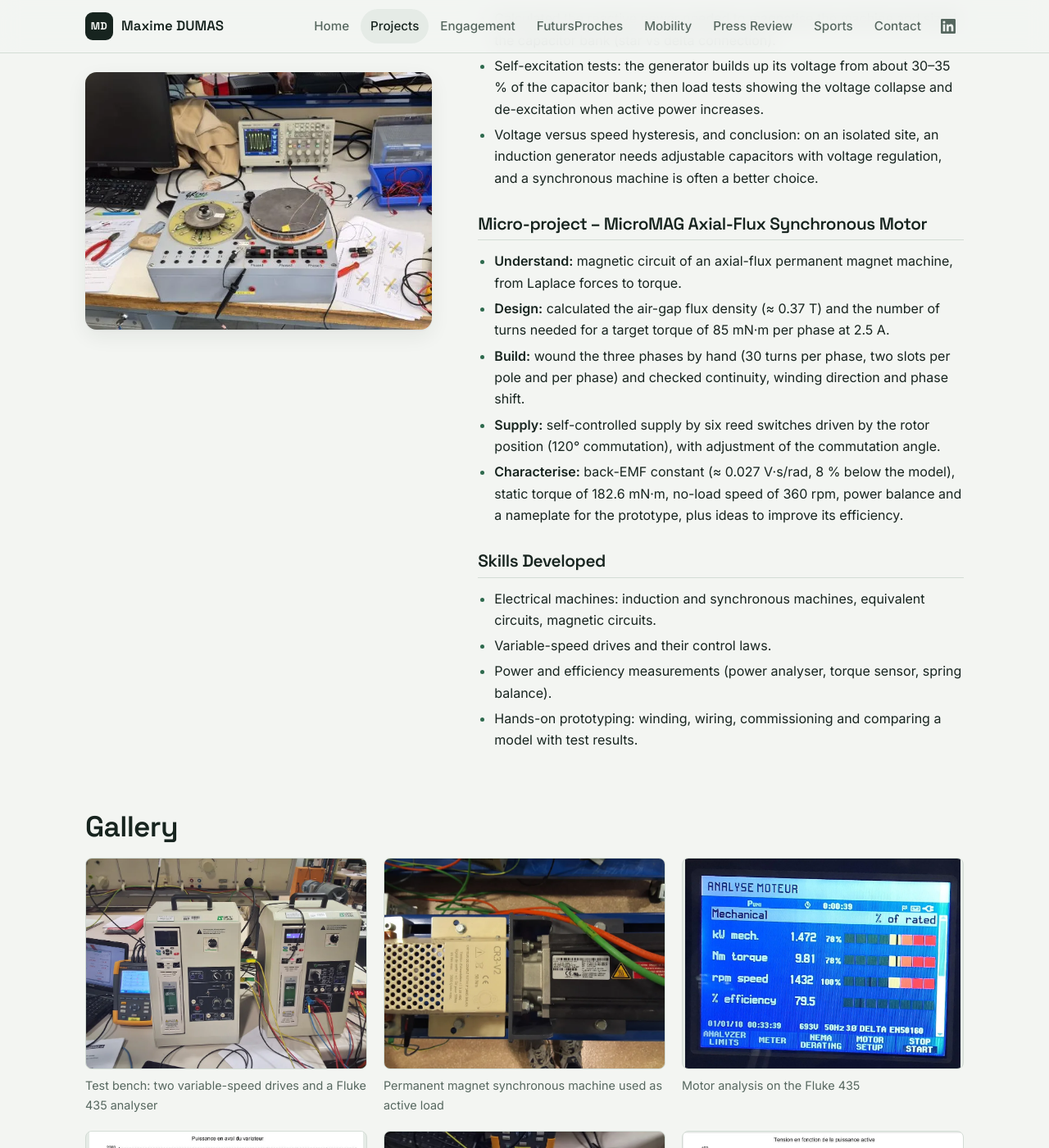
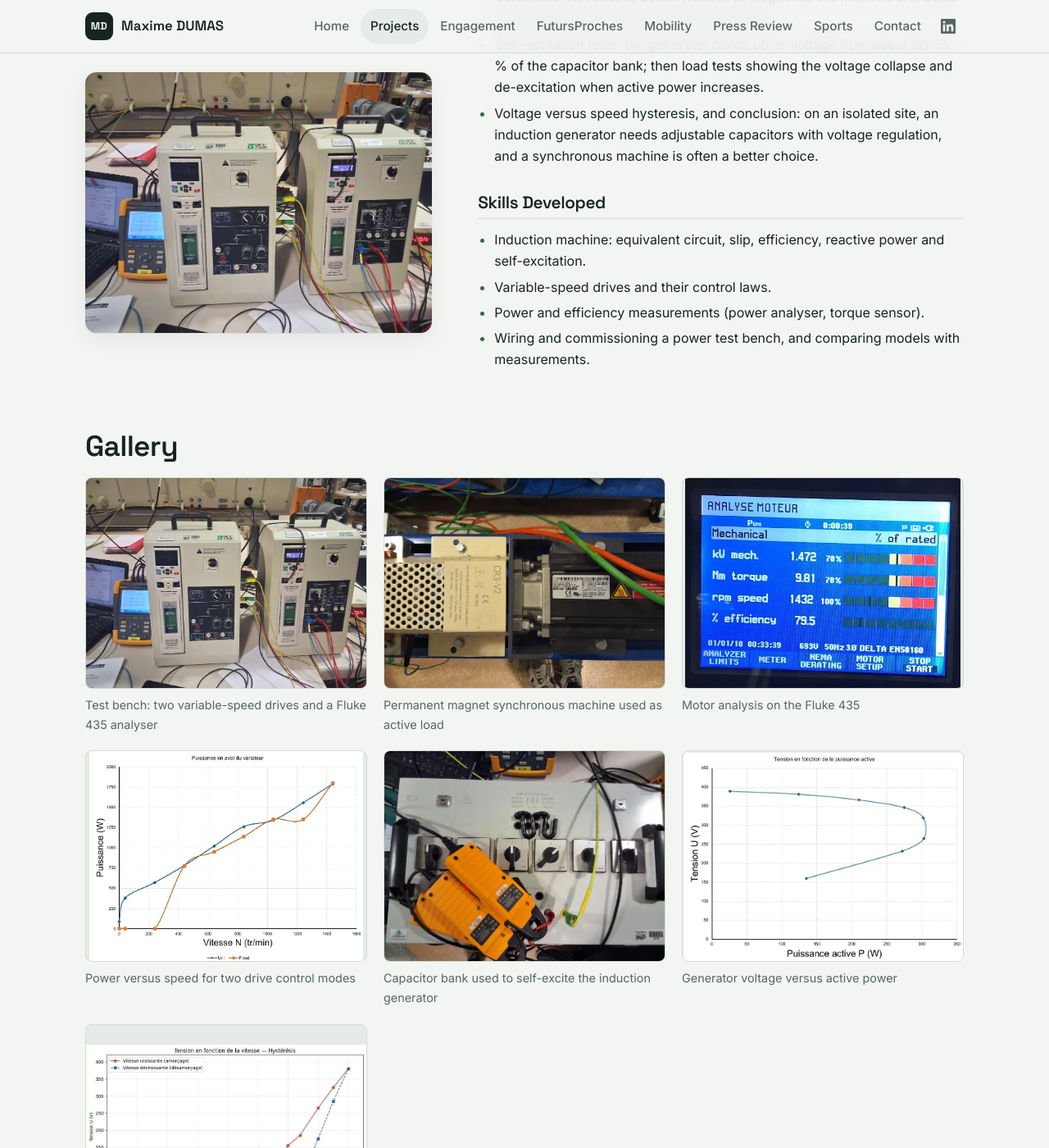
Before and after one commit to maximedumas46/e-portfolio, a Jekyll site: the page built from _projects/electrical-machines.md, in a window 1280 px wide and 1400 px high, scrolled down 1084 px. Shown: the whole window at 82% size. Built offline with Jekyll 4.4.1, drawn with Linux system fonts in a browser that asks for light colours; some of the changed text lies outside the part shown.

Commit message:
Projects: split MicroMAG into its own project
Co-Authored-By: Claude Opus 5.5 <noreply@anthropic.com>
Claude-Session: https://claude.ai/code/session_01F9CGk8SXw9pg3YX8VMkYqf

```diff
--- a/_projects/electrical-machines.md
+++ b/_projects/electrical-machines.md
@@ -1,15 +1,15 @@
 ---
-title: "Electrical Machines – Models and Prototype"
+title: "Machine Models – Induction Machine"
 order: 3
 year: "ENSEEIHT – 2A (2026)"
 location: "INP ENSEEIHT, Toulouse"
-type: "Lab work and micro-project (in progress)"
-summary: "Induction machine efficiency, variable-speed drive control laws and stand-alone induction generator, plus the design, winding and testing of an axial-flux synchronous motor (MicroMAG)."
+type: "Lab work (in progress)"
+summary: "Efficiency and variable-speed drive control laws of an induction motor, then the same machine used as a stand-alone generator with a capacitor bank."
 cover:
-  src: /assets/img/projects/machines/micromag-bench.webp
-  width: 593
-  height: 439
-  alt: "MicroMAG axial-flux motor test bench"
+  src: /assets/img/projects/machines/bench-drives.webp
+  width: 988
+  height: 741
+  alt: "Induction machine test bench with variable-speed drives"
 gallery:
   - src: /assets/img/projects/machines/bench-drives.webp
     width: 988
@@ -39,23 +39,14 @@ gallery:
     width: 889
     height: 540
     title: "Voltage versus speed: self-excitation hysteresis"
-  - src: /assets/img/projects/machines/micromag-winding.webp
-    width: 844
-    height: 983
-    title: "MicroMAG: hand-wound three-phase stator"
-  - src: /assets/img/projects/machines/micromag-emf.webp
-    width: 658
-    height: 426
-    title: "MicroMAG: back-EMF of two phases"
-  - src: /assets/img/projects/machines/micromag-plate.webp
-    width: 1380
-    height: 659
-    title: "MicroMAG: nameplate of our prototype"
+
+
+
 ---
 
 ### Project Objective
 
-Link the models of electrical machines seen in class to their real behaviour on the test bench. Carried out with Patrice Masson (and Roch Berquieres for TP3). The lab series is still in progress: this page will grow with the next sessions.
+Link the models of electrical machines seen in class to their real behaviour on the test bench. Carried out with Patrice Masson and Roch Berquieres. The lab series is still in progress: this page will grow with the next sessions.
 
 ### TP3 – Induction Machine: Efficiency, Control Laws and Stand-alone Generator
 
@@ -71,17 +62,10 @@ Link the models of electrical machines seen in class to their real behaviour on
 - Self-excitation tests: the generator builds up its voltage from about 30–35 % of the capacitor bank; then load tests showing the voltage collapse and de-excitation when active power increases.
 - Voltage versus speed hysteresis, and conclusion: on an isolated site, an induction generator needs adjustable capacitors with voltage regulation, and a synchronous machine is often a better choice.
 
-### Micro-project – MicroMAG Axial-Flux Synchronous Motor
-
-- **Understand:** magnetic circuit of an axial-flux permanent magnet machine, from Laplace forces to torque.
-- **Design:** calculated the air-gap flux density (≈ 0.37 T) and the number of turns needed for a target torque of 85 mN·m per phase at 2.5 A.
-- **Build:** wound the three phases by hand (30 turns per phase, two slots per pole and per phase) and checked continuity, winding direction and phase shift.
-- **Supply:** self-controlled supply by six reed switches driven by the rotor position (120° commutation), with adjustment of the commutation angle.
-- **Characterise:** back-EMF constant (≈ 0.027 V·s/rad, 8 % below the model), static torque of 182.6 mN·m, no-load speed of 360 rpm, power balance and a nameplate for the prototype, plus ideas to improve its efficiency.
 
 ### Skills Developed
 
-- Electrical machines: induction and synchronous machines, equivalent circuits, magnetic circuits.
+- Induction machine: equivalent circuit, slip, efficiency, reactive power and self-excitation.
 - Variable-speed drives and their control laws.
-- Power and efficiency measurements (power analyser, torque sensor, spring balance).
-- Hands-on prototyping: winding, wiring, commissioning and comparing a model with test results.
+- Power and efficiency measurements (power analyser, torque sensor).
+- Wiring and commissioning a power test bench, and comparing models with measurements.
```
Also changed, not shown: _projects/digital-recorder.md (+1 -1 lines), _projects/elevator.md (+1 -1 lines), _projects/graphic-equalizer.md (+1 -1 lines), _projects/micromag-axial-flux-motor.md (added, +78 -0 lines), _projects/microwave-measurement-automation.md (+1 -1 lines), _projects/obstacle-detection-turret.md (+1 -1 lines), assets/img/projects/micromag/bench.webp (renamed from assets/img/projects/machines/micromag-bench.webp), assets/img/projects/micromag/commutation.webp (added), assets/img/projects/micromag/emf.webp (renamed from assets/img/projects/machines/micromag-emf.webp), assets/img/projects/micromag/magnetic-circuit.webp (added), assets/img/projects/micromag/nameplate.webp (renamed from assets/img/projects/machines/micromag-plate.webp), assets/img/projects/micromag/torque-speed.webp (added), assets/img/projects/micromag/winding.webp (renamed from assets/img/projects/machines/micromag-winding.webp).
